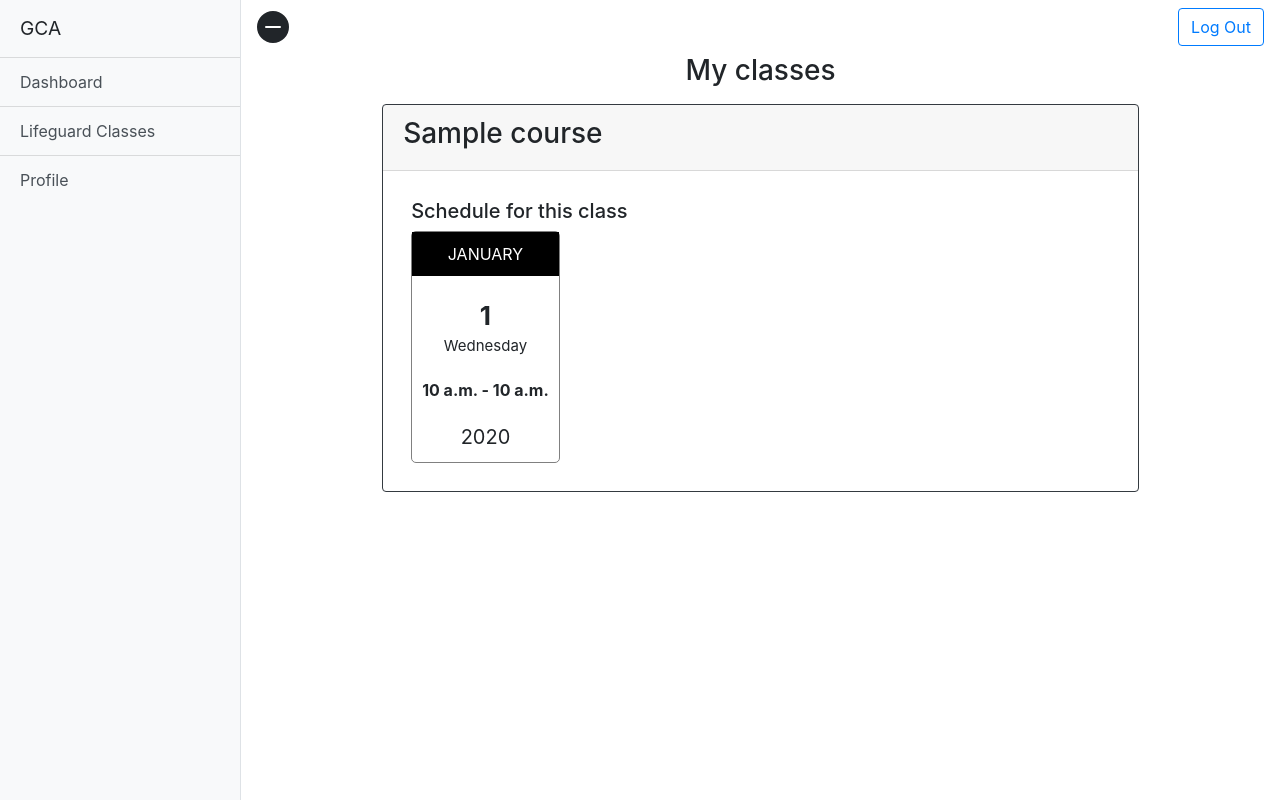
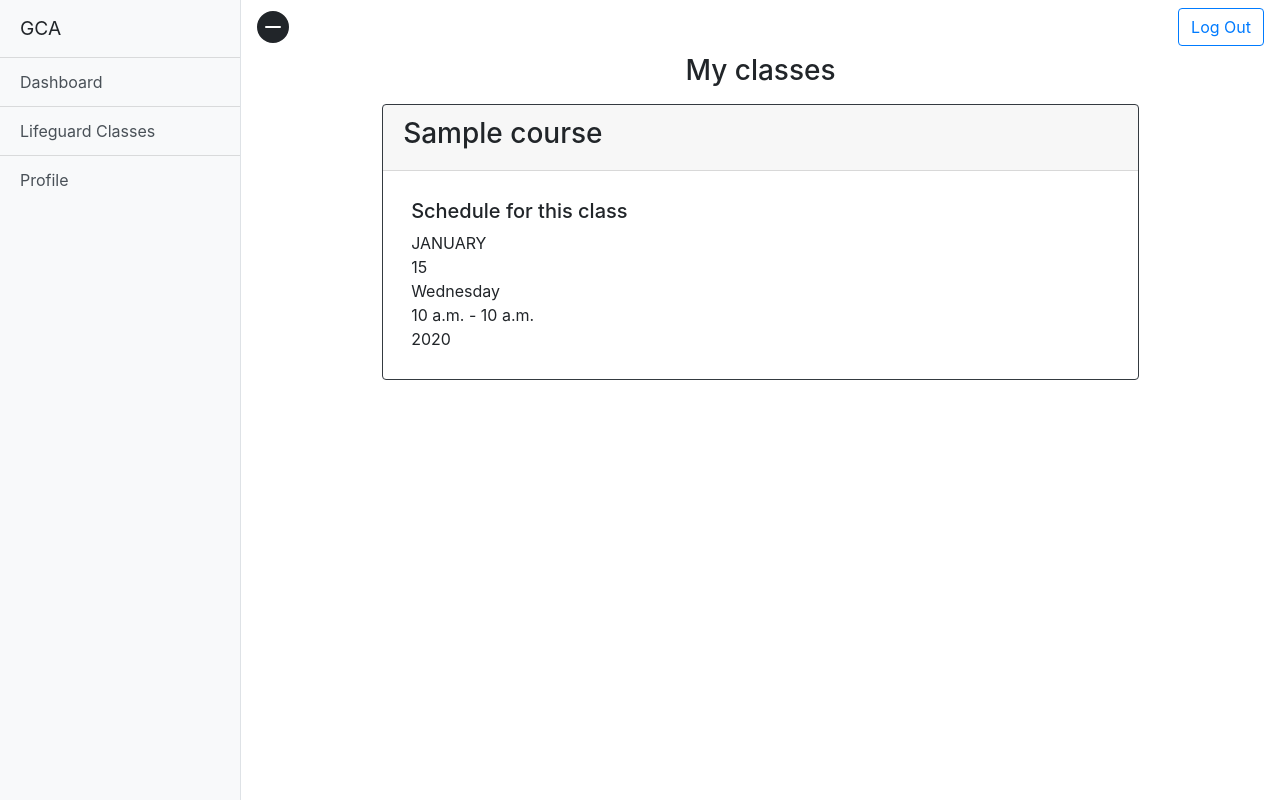
Before and after one commit to Jearce/lifeguard, a Django app: template lifeguard/templates/lifeguard/enrolled_classes.html in a window 1280 px wide. Run offline with Django 3.2, Linux system fonts and the light colour scheme; a user stored in the database is signed in; tables that the repository leaves empty hold one stand-in row (values such as "Sample post"); the template is opened without the code that fills it: most values are stand-ins (such as "Sample title", 1, 10 or a date in 2020); some libraries are stand-ins or nearby versions.

Commit message:
included list session dates html to classes and enrolled templates

```diff
--- a/lifeguard/templates/lifeguard/enrolled_classes.html
+++ b/lifeguard/templates/lifeguard/enrolled_classes.html
@@ -3,67 +3,6 @@
 
 {% block title %}
 <title>My Classes</title>
-
-<style>
-	.schedule {
-		display: flex;
-		flex-direction: column;
-	}
-
-	.days {
-		display: flex;
-		justify-content: flex-start;
-	}
-
-	.date-container {
-		display: flex;
-		flex-direction: column;
-		align-items: center;
-		border: 1px solid grey;
-		border-radius: 5px;
-	}
-
-	.date-container * {
-		width: 100%;
-		text-align: center;
-		padding: 10px;
-	}
-
-	.month {
-		background-color: black;
-		color: white;
-	}
-
-	.day-of-month {
-		font-size: 26px;
-		font-weight: bold;
-		padding-bottom: 0px;
-	}
-
-	.day-of-week {
-		padding: 0px;
-		font-size: 15px;
-	}
-
-	.time {
-		font-weight: bold;
-	}
-
-	.year {
-		font-size: 20px;
-	}
-
-	p {
-		font-size: 20px;
-		margin-left: 5px;
-	}
-
-	@media only screen and (max-width: 600px) {
-		.days {
-			flex-direction: column;
-		}
-	}
-</style>
 {% endblock title %}
 
 {% block pagecontent %}
@@ -79,35 +18,7 @@
 		<div class="card-body">
 			<ul class="list-group list-group-flush">
 				<li class="list-group-item p-2">
-					<div class="schedule">
-						<div>
-							<h5>Schedule for this class</h5>
-						</div>
-						<div class="days">
-							{% for class_session in class.get_sessions %}
-								<div class="date-container">
-									<div class="month">
-										{{ class_session.date|date:"F"|upper }}
-									</div>
-									<div>
-										<div class="day-of-month">
-											{{ class_session.date|date:"n" }}
-										</div>
-										<div class="day-of-week">
-											{{ class_session.date|date:"l" }}
-										</div>
-									</div>
-									<div class="time">
-										{{ class_session.start_time|date:"P" }} - {{ class_session.end_time|date:"P"}}
-									</div>
-									<div class="year">
-										{{ class_session.date|date:"Y" }}
-									</div>
-								</div>
-							{% endfor %}
-							<div>
-						</div>
-					</div>
+					{% include 'lifeguard/list_session_dates.html' %}
 				</li>
 			</ul>
 		</div>
@@ -116,8 +27,9 @@
 	{% endfor %}
 	{% else %}
 	<div class="w-25 alert alert-primary center-form text-center" role="alert">
-		<h4>You have not enrolled in  any classes. You can enroll
-			<a href="{% url 'lifeguard:classes' %}" class="alert-link">here</a>.</h4>
+		<h4>You have not enrolled in any classes. You can enroll
+			<a href="{% url 'lifeguard:classes' %}" class="alert-link">here</a>.
+		</h4>
 	</div>
 	{% endif %}
 </div>
```
Also changed, not shown: lifeguard/templates/lifeguard/classes.html (+1 -90 lines).
